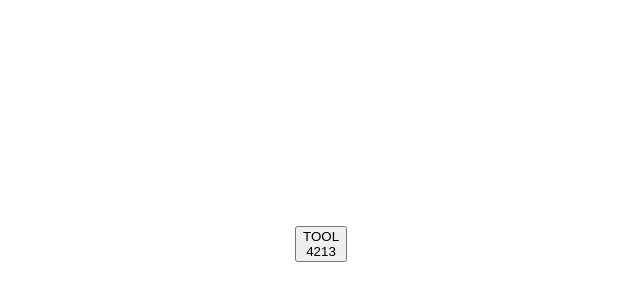
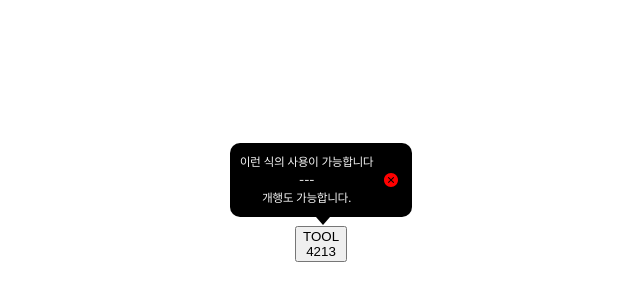
Before and after one commit to jusunj/onboarding, a React (Create React App) app: page / in a window 1280 px wide. Shown: the part 374-674 px from the top of the page, without its empty margins (305-945 px from the left). Built offline with nearby package versions, Linux system fonts and the light colour scheme.

Commit message:
[23/06/28 18:55] 일부 오류사항 수정

```diff
--- a/src/App.js
+++ b/src/App.js
@@ -9,9 +9,8 @@ function App() {
       <div style={{ padding: "600px" }}>
 
         <Tooltip
-          direction={"south"}
-          arrowLocation={0}
-
+          direction={"north"}
+          arrowLocation={2}
           text={
             <div>
               이런 식의 사용이 가능합니다
@@ -23,9 +22,9 @@ function App() {
           }
           target={<button id="target">TOOL<br/>4213 </button>} // target 은 id='target' 을 속성으로 가져야 합니다.
           gap={10}
-          move={-20}
+          move={0}
           icon={<Text_delete_14 />}
-          initialExposure={false}
+          initialExposure={true}
         />
 
         {/* <PathChip
--- a/src/components/Tooltip.jsx
+++ b/src/components/Tooltip.jsx
@@ -349,6 +349,19 @@ const StyledTooltip = styled.div`
   }
 
   ${(props)=>
+    ((props.arrowLocation === 2) && ((props.direction === 'north') || (props.direction === 'south'))) &&
+    css`
+    .tooltip-properties {
+      left: 0px;
+      margin-left: ${(props.move) + (props.widthOfTooltip) + (props.widthOfTarget * 0.5)}px;
+    }
+    .tooltip-properties::after {
+      left: 50%;
+    }
+  }`
+}
+
+  ${(props)=>
       ((props.arrowLocation === 2) && ((props.direction === 'east') || (props.direction === 'west'))) &&
       css`
       .tooltip-properties {
```
